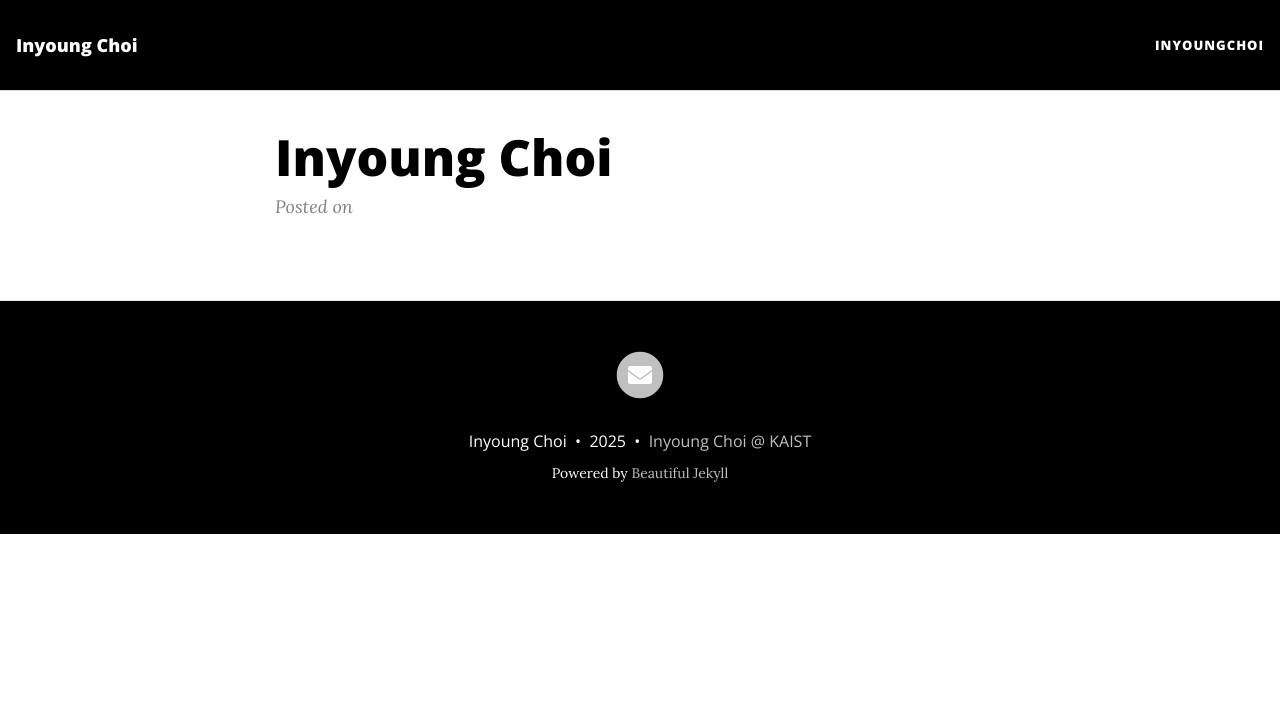
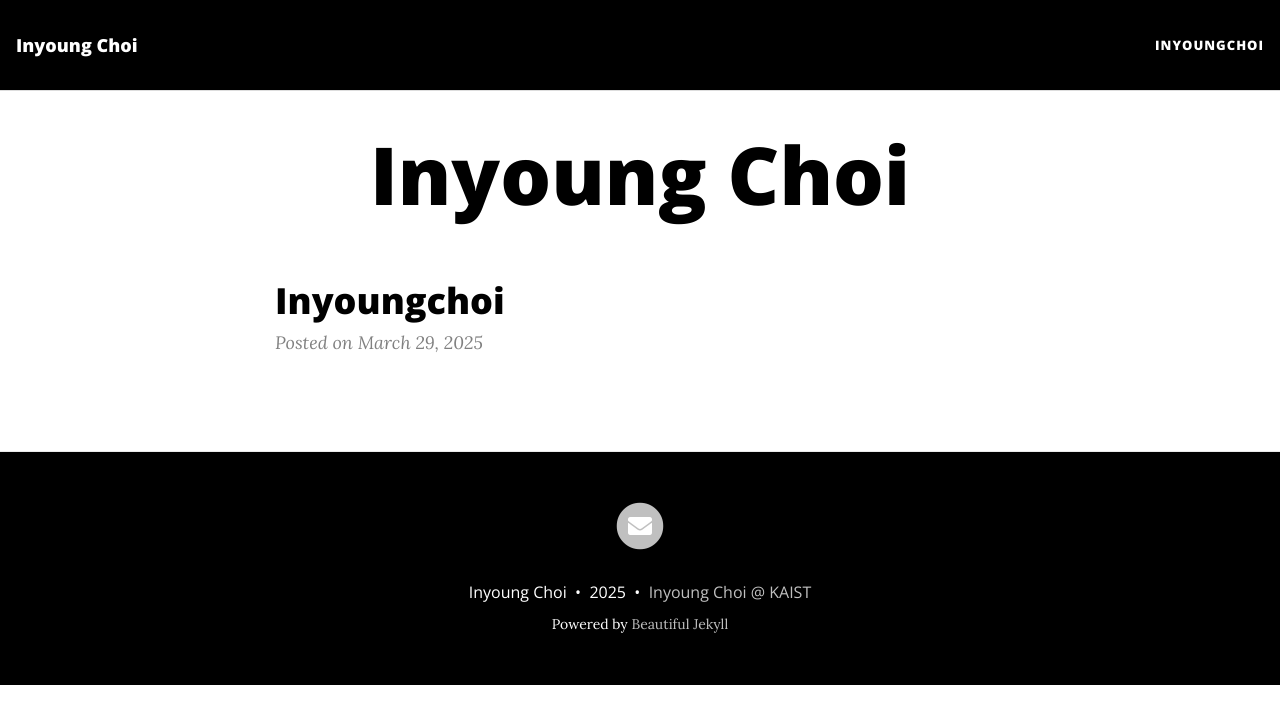
Before and after one commit to InyoungChoi-acai/InyoungChoi-acai.github.io, a Jekyll site: the page built from index.html, in a window 1280 px wide. Shown: the top 724 px of the page. Built offline with Jekyll 4.4.1, drawn with Linux system fonts in a browser that asks for light colours; nearby versions of some CDN libraries; the list of posts is cut into pages by our own code.

Commit message:
Update home.html

```diff
--- a/_layouts/home.html
+++ b/_layouts/home.html
@@ -1,111 +1,113 @@
 ---
-layout: base
+layout: page
 ---
 
-{% include header.html type="post" %}
+{{ content }}
 
-<style>
-.blog-post-wrapper {
-  max-width: 1000px;
-  margin: 0 auto;
-  padding: 0 15px;
-}
+{% assign posts = paginator.posts | default: site.posts %}
 
-.blog-post {
-  text-align: justify;
-}
+<!-- role="list" needed so that `list-style: none` in Safari doesn't remove the list semantics -->
+<ul class="posts-list list-unstyled" role="list">
+  {% for post in posts %}
+  <li class="post-preview">
+    <article>
 
-.blog-post h2 {
-  margin-top: 60px;
-  margin-bottom: 20px;
-}
+      {%- capture thumbnail -%}
+        {% if post.thumbnail-img %}
+          {{ post.thumbnail-img }}
+        {% elsif post.cover-img %}
+          {% if post.cover-img.first %}
+            {{ post.cover-img[0].first.first }}
+          {% else %}
+            {{ post.cover-img }}
+          {% endif %}
+        {% else %}
+        {% endif %}
+      {% endcapture %}
+      {% assign thumbnail=thumbnail | strip %}
 
-.blog-post h3 {
-  margin-top: 40px;
-  margin-bottom: 15px;
-}
+      {% if site.feed_show_excerpt == false %}
+      {% if thumbnail != "" %}
+      <div class="post-image post-image-normal">
+        <a href="{{ post.url | absolute_url }}" aria-label="Thumbnail">
+          <img src="{{ thumbnail | absolute_url }}" alt="Post thumbnail">
+        </a>
+      </div>
+      {% endif %}
+      {% endif %}
 
-.blog-post p,
-.blog-post ul,
-.blog-post ol,
-.blog-post img {
-  margin-bottom: 20px;
-}
+      <a href="{{ post.url | absolute_url }}">
+        <h2 class="post-title">{{ post.title | strip_html }}</h2>
 
-.indent {
-  margin-left: 30px;
-}
-</style>
+        {% if post.subtitle %}
+          <h3 class="post-subtitle">
+          {{ post.subtitle | strip_html }}
+          </h3>
+        {% endif %}
+      </a>
 
-<div class="blog-post-wrapper">
-  {% if page.gh-repo %}
-    {% assign gh_split =  page.gh-repo | split:'/' %}
-    {% assign gh_user =  gh_split[0] %}
-    {% assign gh_repo =  gh_split[1] %}
+      <p class="post-meta">
+        {% assign date_format = site.date_format | default: "%B %-d, %Y" %}
+        Posted on {{ post.date | date: date_format }}
+      </p>
 
-    <div id="header-gh-btns">
-      {% if page.gh-badge.size > 0 %}
-        {% for badge in page.gh-badge %}
-          {% case badge %}
-            {% when 'star'%}
-              <iframe src="https://ghbtns.com/github-btn.html?user={{ gh_user }}&repo={{ gh_repo }}&type=star&count=true" frameborder="0" scrolling="0" width="120px" height="20px"></iframe>
-            {% when 'watch'%}
-              <iframe src="https://ghbtns.com/github-btn.html?user={{ gh_user }}&repo={{ gh_repo }}&type=watch&v=2&count=true" frameborder="0" scrolling="0" width="120px" height="20px"></iframe>
-            {% when 'fork'%}
-              <iframe src="https://ghbtns.com/github-btn.html?user={{ gh_user }}&repo={{ gh_repo }}&type=fork&count=true" frameborder="0" scrolling="0" width="120px" height="20px"></iframe>
-            {% when 'follow'%}
-              <iframe src="https://ghbtns.com/github-btn.html?user={{ gh_user }}&type=follow&count=true" frameborder="0" scrolling="0" width="220px" height="20px"></iframe>
-          {% endcase %}
-        {% endfor %}
-      {% endif %}
+      {% if thumbnail != "" %}
+      <div class="post-image post-image-small">
+        <a href="{{ post.url | absolute_url }}" aria-label="Thumbnail">
+          <img src="{{ thumbnail | absolute_url }}" alt="Post thumbnail">
+        </a>
       </div>
       {% endif %}
 
-  {% if page.before-content %}
-    <div class="before-content">
-      {% for file in page.before-content %}
-        {% include {{ file }} %}
-      {% endfor %}
+      {% unless site.feed_show_excerpt == false %}
+      {% if thumbnail != "" %}
+      <div class="post-image post-image-short">
+        <a href="{{ post.url | absolute_url }}" aria-label="Thumbnail">
+          <img src="{{ thumbnail | absolute_url }}" alt="Post thumbnail">
+        </a>
       </div>
       {% endif %}
 
-  <article role="main" class="blog-post">
-    {{ content }}
-  </article>
+      <div class="post-entry">
+        {% assign excerpt_length = site.excerpt_length | default: 50 %}
+        {{ post.excerpt | strip_html | truncatewords: excerpt_length }}
+        {% assign excerpt_word_count = post.excerpt | number_of_words %}
+        {% if post.content != post.excerpt or excerpt_word_count > excerpt_length %}
+          <a href="{{ post.url | absolute_url }}" class="post-read-more">[Read&nbsp;More]</a>
+        {% endif %}
+      </div>
+      {% endunless %}
 
-  {% if page.tags.size > 0 %}
+      {% if site.feed_show_tags != false and post.tags.size > 0 %}
       <div class="blog-tags">
         <span>Tags:</span>
-      {% for tag in page.tags %}
-        <a href="{{ '/tags' | relative_url }}#{{- tag -}}">{{- tag -}}</a>
+        <!-- role="list" needed so that `list-style: none` in Safari doesn't remove the list semantics -->
+        <ul class="d-inline list-inline" role="list">
+          {% for tag in post.tags %}
+          <li class="list-inline-item">
+            <a href="{{ '/tags' | absolute_url }}#{{- tag -}}">{{- tag -}}</a>
+          </li>
           {% endfor %}
+        </ul>
       </div>
       {% endif %}
 
-  {% if page.after-content %}
-    <div class="after-content">
-      {% for file in page.after-content %}
-        {% include {{ file }} %}
+    </article>
+  </li>
   {% endfor %}
-    </div>
-  {% endif %}
+</ul>
 
-  {% if page.social-share %}
-    {% include social-share.html %}
-  {% endif %}
-
-  <ul class="pagination blog-pager">
-    {% if page.previous.url %}
+{% if paginator.total_pages > 1 %}
+<ul class="pagination main-pager">
+  {% if paginator.previous_page %}
   <li class="page-item previous">
-      <a class="page-link" href="{{ page.previous.url | relative_url }}" data-toggle="tooltip" data-placement="top" title="{{page.previous.title | strip_html | xml_escape}}">&larr; Previous Post</a>
+    <a class="page-link" href="{{ paginator.previous_page_path | absolute_url }}">&larr; Newer Posts</a>
   </li>
   {% endif %}
-    {% if page.next.url %}
+  {% if paginator.next_page %}
   <li class="page-item next">
-      <a class="page-link" href="{{ page.next.url | relative_url }}" data-toggle="tooltip" data-placement="top" title="{{page.next.title | strip_html | xml_escape}}">Next Post &rarr;</a>
+    <a class="page-link" href="{{ paginator.next_page_path | absolute_url }}">Older Posts &rarr;</a>
   </li>
   {% endif %}
 </ul>
-
-  {% include comments.html %}
-</div>
+{% endif %}
```
Lines whose indentation alone changed are shown as unchanged.
